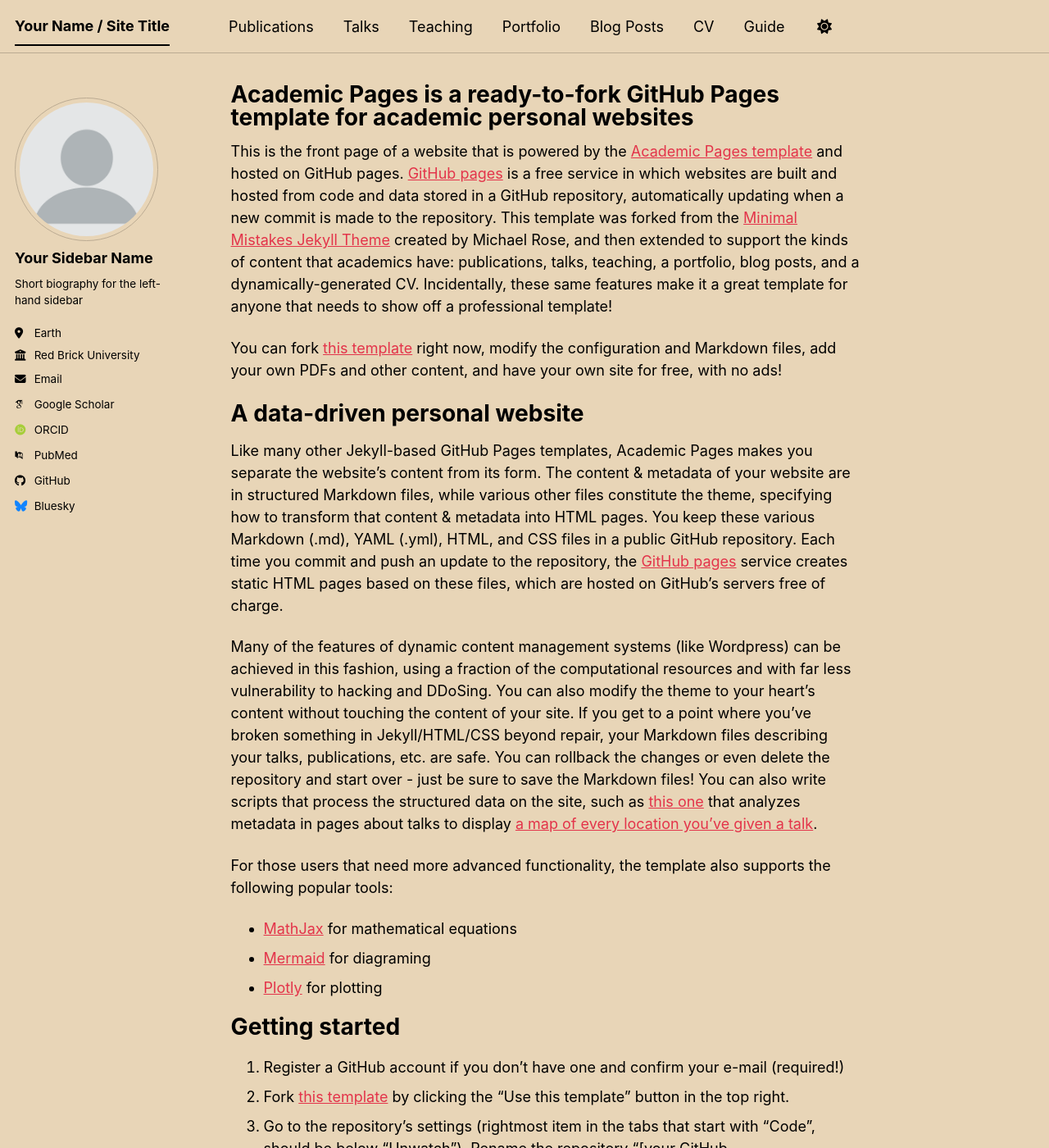
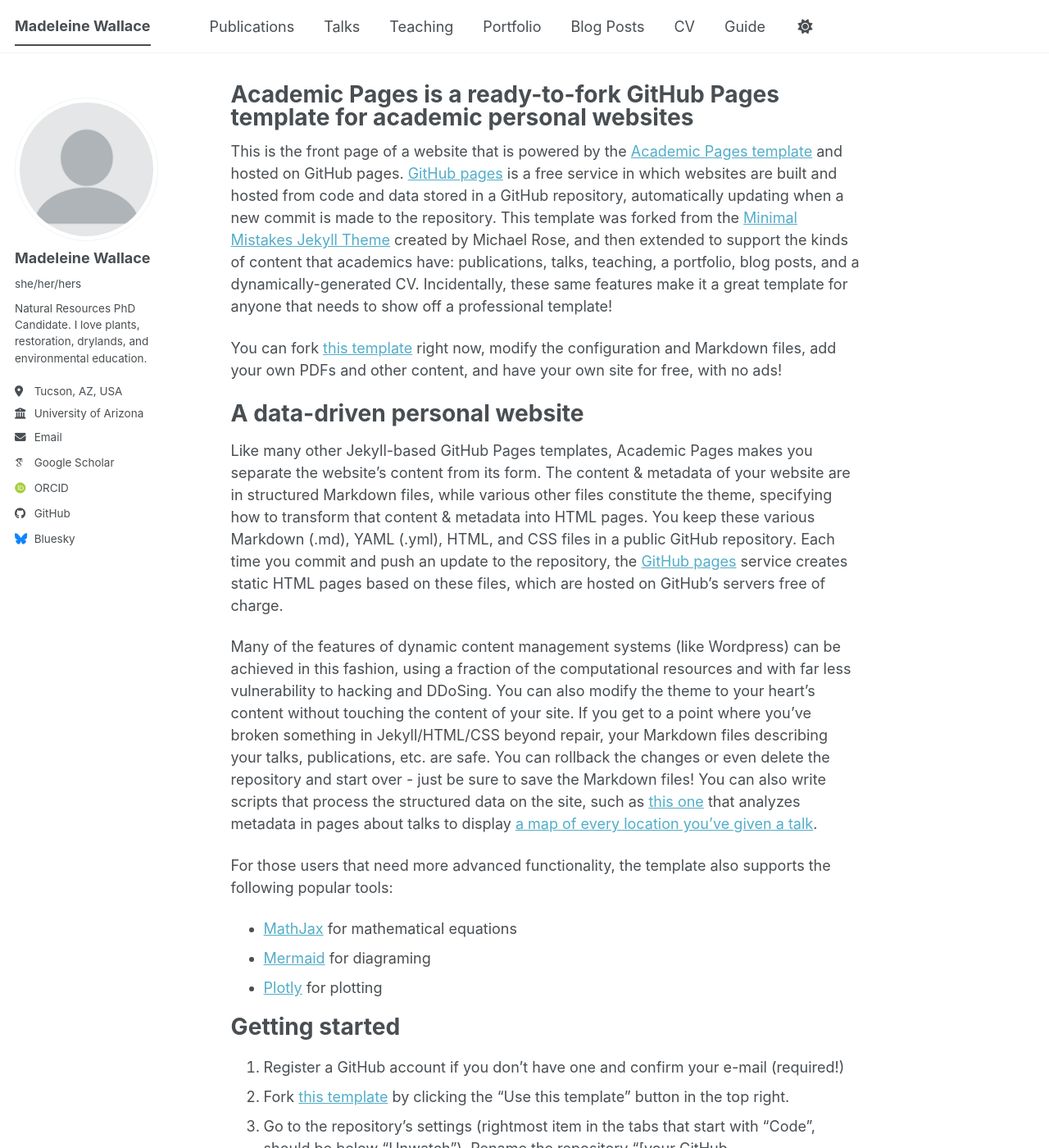
Before and after one commit to madeleinewallace/madeleinewallace.github.io, a Jekyll site: the page built from _pages/about.md, in a window 1280 px wide and 1400 px high. Shown: the whole window at 82% size. Built offline with Jekyll 4.4.1, drawn with Linux system fonts in a browser that asks for light colours; some web fonts are replaced; a script bundle is joined from its source files by our own code; library files that are not in the unit come from our copies; some of the changed text lies outside the part shown.

Commit message:
Update _config.yml

```diff
--- a/_config.yml
+++ b/_config.yml
@@ -8,15 +8,15 @@
 
 # Basic Site Settings
 locale                   : "en-US"
-site_theme               : "sunrise" # The available themes options are "default", "air", "sunrise", "mint", "dirt" and "contrast"
-title                    : "Your Name / Site Title"
+site_theme               : "default" # The available themes options are "default", "air", "sunrise", "mint", "dirt" and "contrast"
+title                    : "Madeleine Wallace"
 title_separator          : "-"
-name                     : &name "Your Name"
-description              : &description "Your Name's academic portfolio"   # Update this with a general description of your site, this is the default if not overridden by a page
-url                      : https://academicpages.github.io # The base hostname & protocol for your site e.g. "https://[your GitHub username].github.io",
+name                     : &name "Madeleine Wallace"
+description              : &description "Madeleine's academic portfolio"   # Update this with a general description of your site, this is the default if not overridden by a page
+url                      : https://madeleinewallace.github.io # The base hostname & protocol for your site e.g. "https://[your GitHub username].github.io",
                                                            # or if you already have some other page hosted on Github then use "https://[your GitHub username].github.io/[Your Repo Name]"
 baseurl                  : "" # the subpath of your site, e.g. "/blog"
-repository               : "academicpages/academicpages.github.io"
+repository               : "madeleinewallace/madeleinewallace.github.io"
 
 # Site Author - The following control what appear as part of the author content on the side bar.
 #               If a field is blank the icon and link will not appear, otherwise it will be shown.
@@ -24,24 +24,24 @@
 author:
   # Biographic information
   avatar           : "profile.png"
-  name             : "Your Sidebar Name"
-  pronouns         : # example: "she/her"
-  bio              : "Short biography for the left-hand sidebar"
-  location         : "Earth"
-  employer         : "Red Brick University"
+  name             : "Madeleine Wallace"
+  pronouns         : "she/her/hers"
+  bio              : "Natural Resources PhD Candidate. I love plants, restoration, drylands, and environmental education."
+  location         : "Tucson, AZ, USA"
+  employer         : "University of Arizona"
   uri              : # URL
   email            : "none@example.org"
 
   # Academic websites
   academia         : # URL
   arxiv            : # URL - Update with the correct link to your profile
-  googlescholar    : "https://scholar.google.com/citations?user=PS_CX0AAAAAJ"
+  googlescholar    : "https://scholar.google.com/citations?user=IJgUYWAAAAAJ&hl=en"
   inspire-hep      : # URL
   impactstory      : # URL
-  orcid            : "https://orcid.org/yourorcidurl"
+  orcid            : "https://orcid.org/my-orcid?orcid=0009-0006-9034-3390"
   semantic         : # URL
   ssrn             : # URL
-  pubmed           : "https://www.ncbi.nlm.nih.gov/pubmed/?term=john+snow"
+  pubmed           : # "https://www.ncbi.nlm.nih.gov/pubmed/?term=john+snow"
   researchgate     : # URL
   scopus           : # URL
   zotero           : # URL
@@ -51,13 +51,13 @@
   bitbucket        : # Username - Update with your username on the site
   codepen          : # Username
   dribbble         : # Username
-  github           : "academicpages"
+  github           : "madeleinewallace"
   kaggle           : # Username
   stackoverflow    : # User number or user number and name (i.e., use "1" or "1/jeff-atwood")
 
   # Social media
   artstation       : # Username
-  bluesky          : "bsky.app" # Replace this with you Bluesky username
+  bluesky          : "@mmaddiewallace.bsky.social" # Replace this with you Bluesky username
   facebook         : # Username
   flickr           : # Username
   foursquare       : # Username
```
